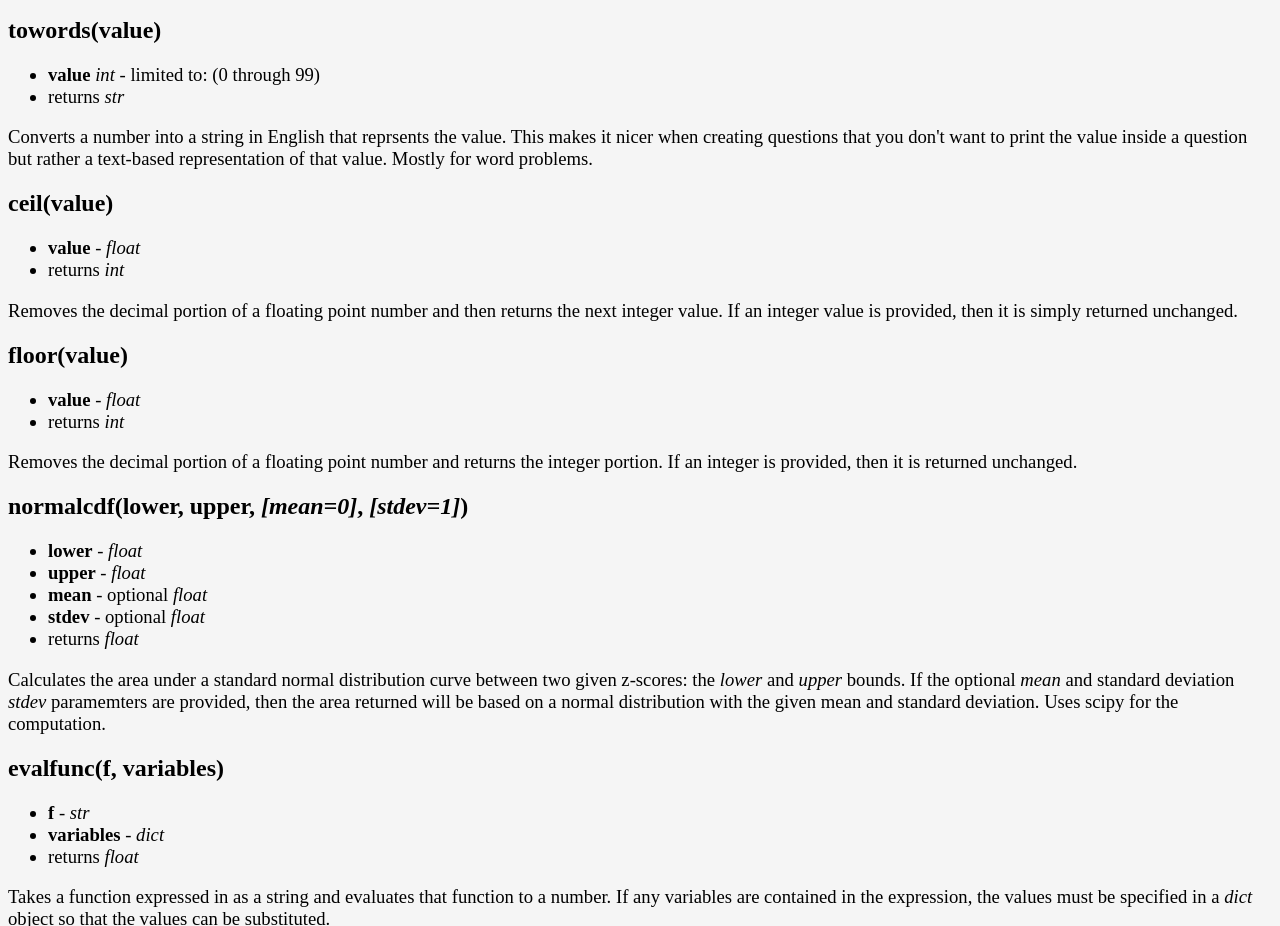
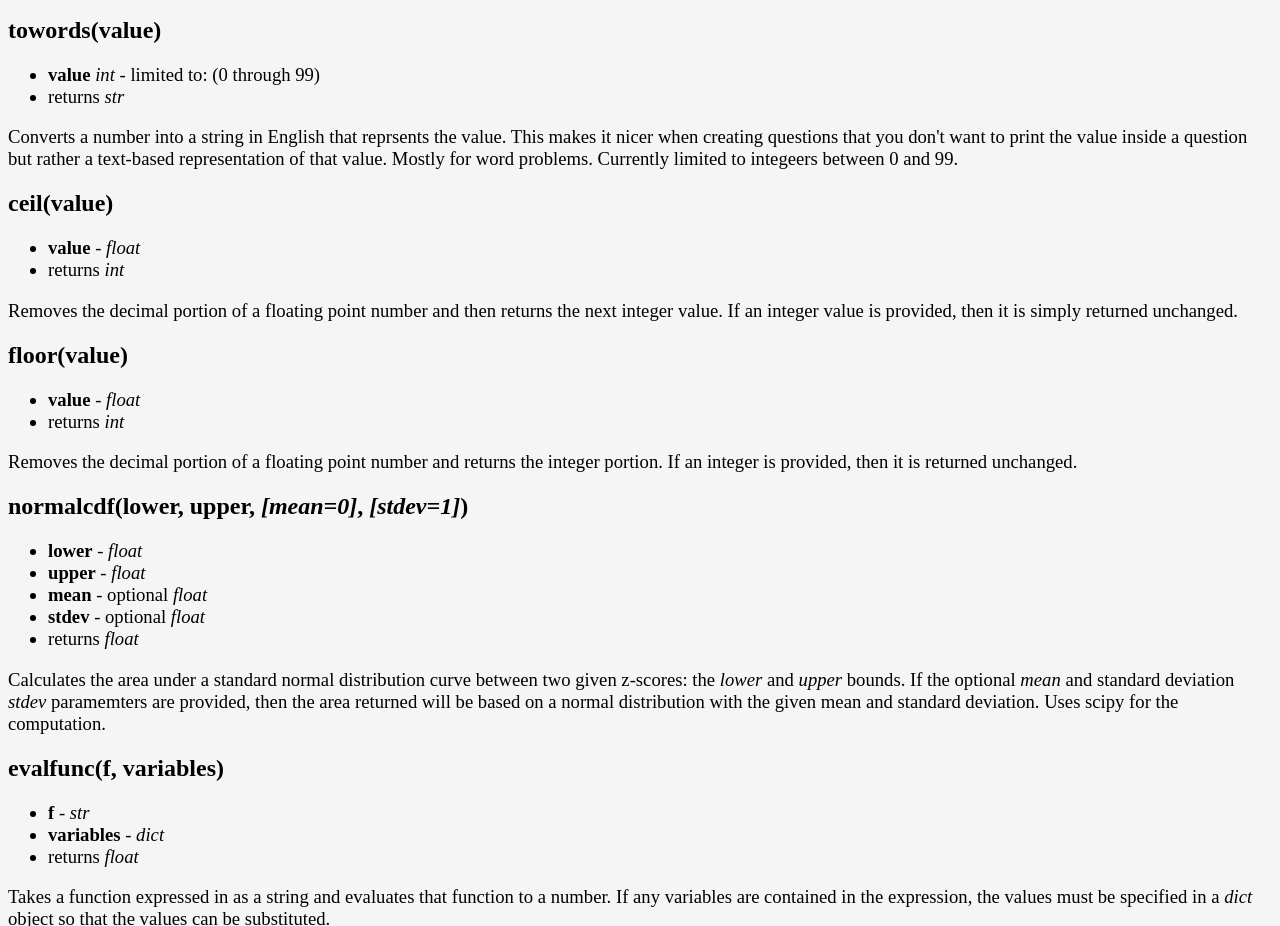
Before and after one commit to davidf628/pytex, a plain HTML site: page doc/index.html in a window 1280 px wide. Shown: the part 9142-10068 px from the top of the page. Drawn offline with Linux system fonts and the light colour scheme.

Commit message:
quick update
update

```diff
--- a/doc/index.html
+++ b/doc/index.html
@@ -614,7 +614,8 @@
         Converts a number into a string in English that reprsents the value.
         This makes it nicer when creating questions that you don't want to print
         the value inside a question but rather a text-based representation of that
-        value. Mostly for word problems.
+        value. Mostly for word problems. Currently limited to integeers between 0
+        and 99.
     </p>
 
     <h2 id="f_ceil">ceil</a>(value)</h2>
```
